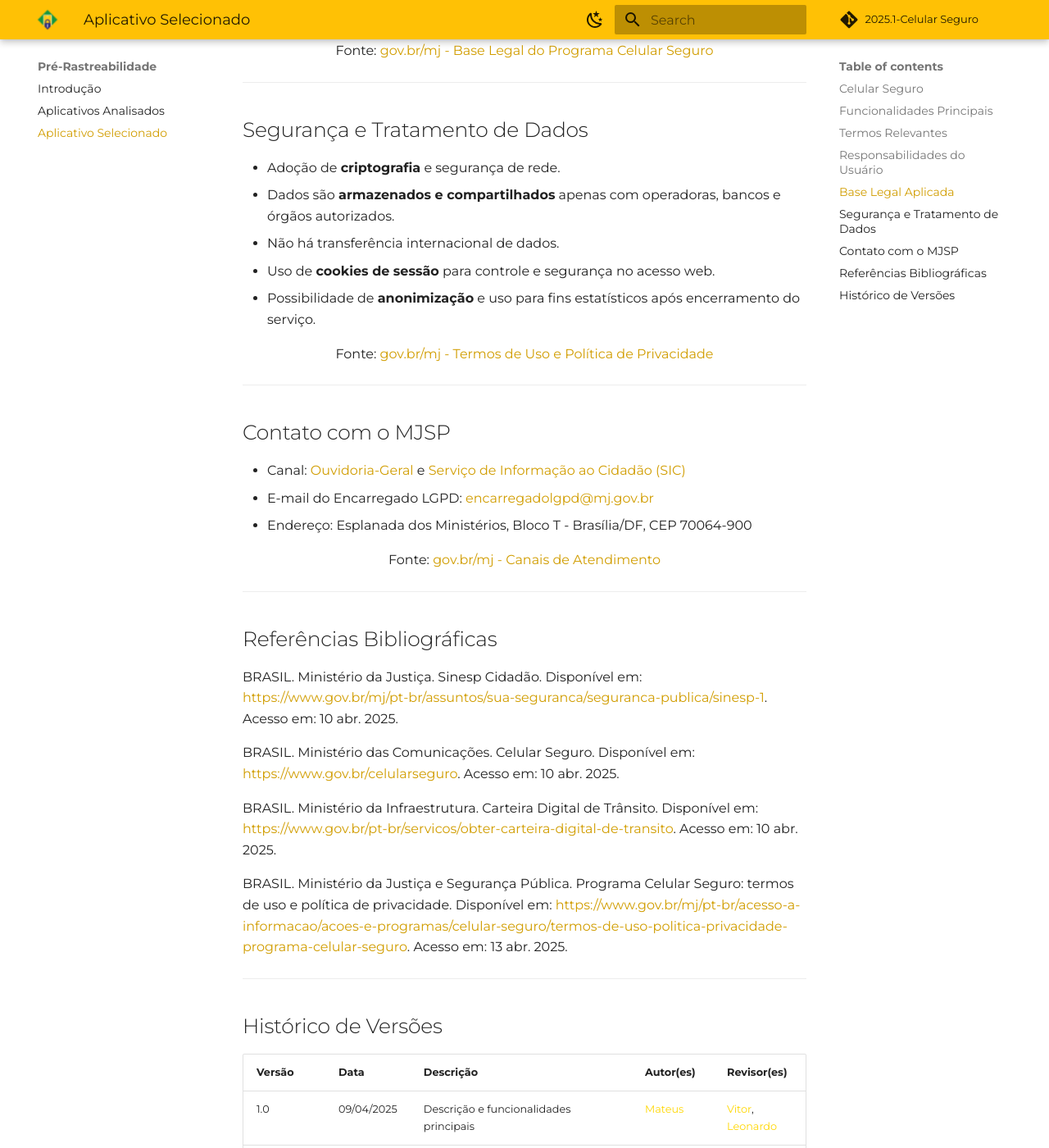
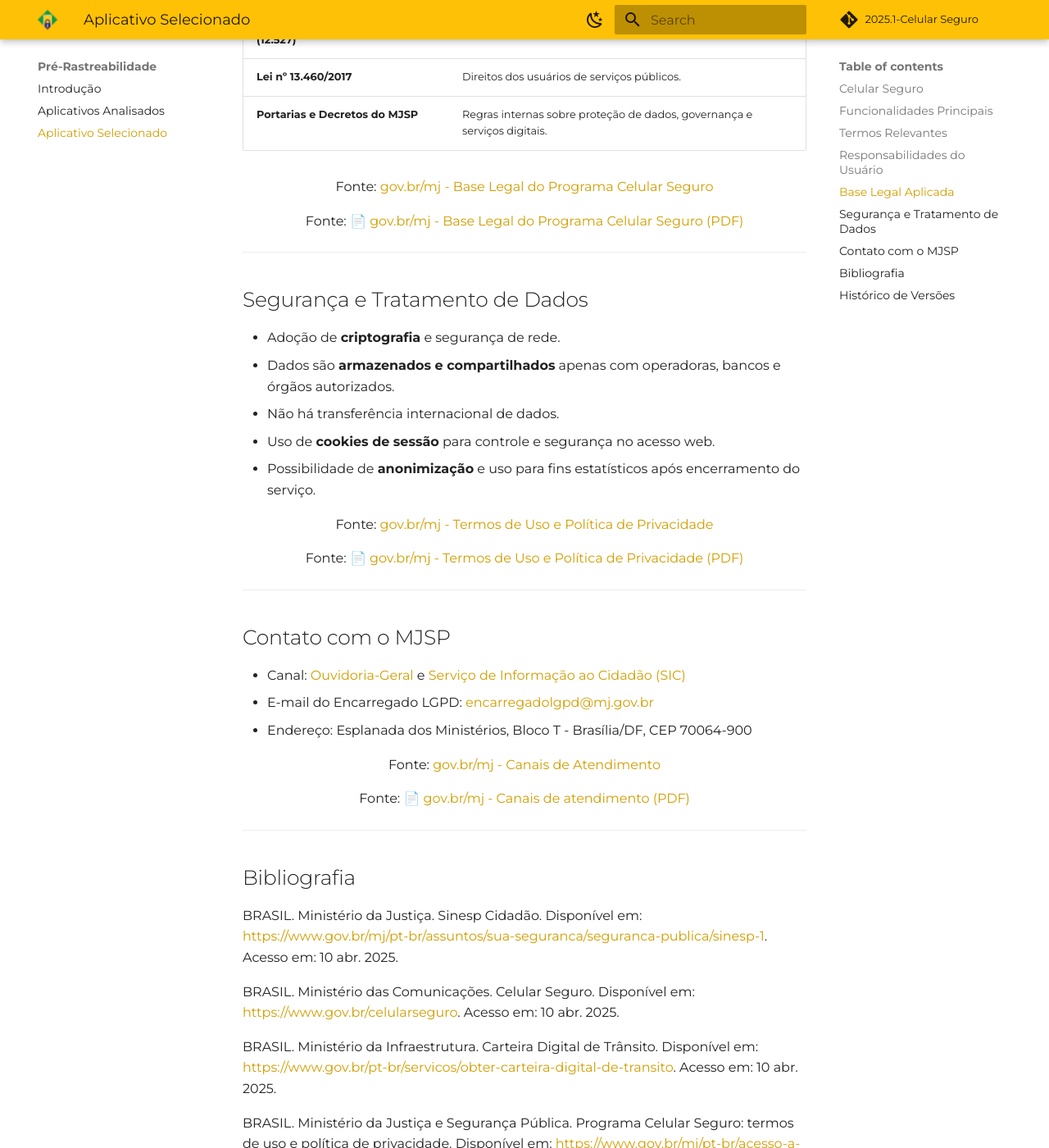
Before and after one commit to Requisitos-de-Software/2025.1-CelularSeguro, an MkDocs documentation site: the page built from Docs/documento-pre-rastreabilidade/aplicativo_selecionado.md, in a window 1280 px wide and 1400 px high, scrolled down 2301 px. Shown: the whole window at 82% size. Built offline with MkDocs 1.6.1 and Material for MkDocs 9.7.7, drawn with Linux system fonts in a browser that asks for light colours; comment, search, counter and statistics services are not loaded; some of the changed text lies outside the part shown.

Commit message:
fix: correção em diversos subtópicos e ajustes em algumas coisas de conteúdo

```diff
--- a/Docs/documento-pre-rastreabilidade/aplicativo_selecionado.md
+++ b/Docs/documento-pre-rastreabilidade/aplicativo_selecionado.md
@@ -15,8 +15,9 @@
 - **Acompanhamento do status** dos bloqueios realizados.
 - **Acesso multiplataforma:** disponível como app (iOS/Android) e versão web, com autenticação Gov.br.
 
-<font size="3"><p style="text-align: center">Fonte: <a href="https://www.gov.br/mj/pt-br/assuntos/noticias/celular-seguro-como-funciona" target="_blank">gov.br/mj - Como funciona o Celular Seguro</a></p></font>
-
+<font size="3"><p style="text-align: center">Fonte: <a href="https://www.gov.br/mj/pt-br/acesso-a-informacao/acoes-e-programas/celular-seguro/conheca-o-celular-seguro" target="_blank">gov.br/mj - Como funciona o Celular Seguro</a></p></font>
+<font size="3"><p style="text-align: center">Fonte: <a href="Docs/assets/pdf/Conheça o Celular Seguro — Ministério da Justiça e Segurança Pública.pdf" target="_blank">📄gov.br/mj - Como funciona o Celular Seguro(PDF)</a></p></font>
+<font size="3"><p style="text-align: center">Fonte: <a href="Docs/assets/pdf/Funcionalidades Celular Seguro aplicativo Celular Seguro_.pdf" target="_blank">📄gov.br/mj - Funcionalidades Celular Seguro(PDF)</a></p></font>
 
 ---
 
@@ -33,6 +34,7 @@
 | **Serviço Celular Seguro**   | Conjunto de ferramentas para proteger dados e serviços móveis.                   |
 
 <font size="3"><p style="text-align: center">Fonte: <a href="https://www.gov.br/mj/pt-br/acesso-a-informacao/acoes-e-programas/celular-seguro/termos-de-uso-politica-privacidade-programa-celular-seguro" target="_blank">gov.br/mj - Termos de Uso e Política de Privacidade</a></p></font>
+<font size="3"><p style="text-align: center">Fonte: <a href="Docs/assets/pdf/Termos de Uso e Aviso de Privacidade — Ministério da Justiça e Segurança Pública.pdf" target="_blank">📄 gov.br/mj - Termos de Uso e Política de Privacidade (PDF)</a></p></font>
 
 
 ---
@@ -48,7 +50,7 @@
 - Realizar comunicações complementares com a **polícia, operadora e bancos** após emitir o alerta.
 
 <font size="3"><p style="text-align: center">Fonte: <a href="https://www.gov.br/mj/pt-br/acesso-a-informacao/acoes-e-programas/celular-seguro/termos-de-uso-politica-privacidade-programa-celular-seguro" target="_blank">gov.br/mj - Termos de Uso e Política de Privacidade</a></p></font>
-
+<font size="3"><p style="text-align: center">Fonte: <a href="Docs/assets/pdf/Termos de Uso e Aviso de Privacidade — Ministério da Justiça e Segurança Pública.pdf" target="_blank">📄 gov.br/mj - Termos de Uso e Política de Privacidade (PDF)</a></p></font>
 
 
 ---
@@ -66,7 +68,7 @@
 | **Portarias e Decretos do MJSP**           | Regras internas sobre proteção de dados, governança e serviços digitais.      |
 
 <font size="3"><p style="text-align: center">Fonte: <a href="https://www.gov.br/mj/pt-br/acesso-a-informacao/acoes-e-programas/celular-seguro/termos-de-uso-politica-privacidade-programa-celular-seguro" target="_blank">gov.br/mj - Base Legal do Programa Celular Seguro</a></p></font>
-
+<font size="3"><p style="text-align: center">Fonte: <a href="Docs/assets/pdf/Termos de Uso e Aviso de Privacidade — Ministério da Justiça e Segurança Pública.pdf" target="_blank">📄 gov.br/mj - Base Legal do Programa Celular Seguro (PDF)</a></p></font>
 
 ---
 
@@ -79,6 +81,7 @@
 - Possibilidade de **anonimização** e uso para fins estatísticos após encerramento do serviço.
 
 <font size="3"><p style="text-align: center">Fonte: <a href="https://www.gov.br/mj/pt-br/acesso-a-informacao/acoes-e-programas/celular-seguro/termos-de-uso-politica-privacidade-programa-celular-seguro" target="_blank">gov.br/mj - Termos de Uso e Política de Privacidade</a></p></font>
+<font size="3"><p style="text-align: center"> Fonte: <a href="Docs/assets/pdf/Termos de Uso e Aviso de Privacidade — Ministério da Justiça e Segurança Pública.pdf" target="_blank">📄 gov.br/mj - Termos de Uso e Política de Privacidade (PDF)</a></p></font>
 
 
 ---
@@ -90,12 +93,13 @@
 - Endereço: Esplanada dos Ministérios, Bloco T - Brasília/DF, CEP 70064-900
 
 <font size="3"><p style="text-align: center">Fonte: <a href="https://www.gov.br/mj/pt-br/canais_atendimento" target="_blank">gov.br/mj - Canais de Atendimento</a></p></font>
+<font size="3"><p style="text-align: center"> Fonte: <a href="Docs/assets/pdf/capa — Ministério da Justiça e Segurança Pública.pdf" target="_blank">📄 gov.br/mj - Canais de atendimento (PDF)</a></p></font>
 
 
 
 ---
 
-## Referências Bibliográficas
+## Bibliografia
 
 BRASIL. Ministério da Justiça. Sinesp Cidadão. Disponível em: <https://www.gov.br/mj/pt-br/assuntos/sua-seguranca/seguranca-publica/sinesp-1>. Acesso em: 10 abr. 2025.
 
@@ -116,3 +120,4 @@
 | 1.0    | 09/04/2025 | Descrição e funcionalidades principais                                                                       | [<span style="color:gold;">Mateus</span>](https://github.com/MateuSansete)                                | [<span style="color:gold;">Vitor</span>](https://github.com/Bessazs), [<span style="color:gold;">Leonardo</span>](https://github.com/leozinlima) |
 | 1.1    | 10/04/2025 | Termos relevantes, responsabilidade de usuário, Base Legal Aplicada, Contato com o MJSP                      | [<span style="color:gold;">Mateus</span>](https://github.com/MateuSansete)                                | [<span style="color:gold;">Vitor</span>](https://github.com/Bessazs), [<span style="color:gold;">Leonardo</span>](https://github.com/leozinlima) |
 | 1.2    | 13/04/2025 | Ajuste de referências e fonte                                                                                 | [<span style="color:gold;">Mateus</span>](https://github.com/MateuSansete)                                |  [<span style="color:gold;">Leonardo</span>](https://github.com/leozinlima) |
+| 1.3    | 22/04/2025 | Ajuste de referências e fonte                                                                                 | [<span style="color:gold;">Arthur Carvalho</span>](https://github.com/arthurlleite)                                |  [<span style="color:gold;">Leonardo</span>](https://github.com/leozinlima) |
--- a/mkdocs.yml
+++ b/mkdocs.yml
@@ -32,6 +32,13 @@
         - Entrega 1: "documento-verificacao/grupo/documento-verificacao-grupo.md"
       - Grupo + 1:
         - Entrega 1: "documento-verificacao/grupo+1/documento-verificacao-grupos.md"
+
+  - Inspeção:
+      - Grupo:
+        - Entrega 1: "documento-inspecao/grupo/documento_inspecao_grupo.md"
+      - Grupo + 1:
+        - Entrega 1: "documento-inspecao/grupo+1/documento_inspecao_grupo +1.md"
+
 
   - Validação:
       - Introdução: "documento-validacao/documento-validacao.md"
```
Also changed, not shown: Docs/documento-planejamento/cronograma-executado.md (+1 -1 lines), Docs/documento-planejamento/cronograma-planejado.md (+1 -1 lines), Docs/documento-planejamento/ferramentas-utilizadas.md (+1 -1 lines), Docs/documento-planejamento/metodologias-utilizadas.md (+6 -6 lines), Docs/documento-inspecao/grupo +1/documento_inspecao_grupo+1.md (added), Docs/documento-inspecao/grupo/documento_inspecao_grupo.md (added).
